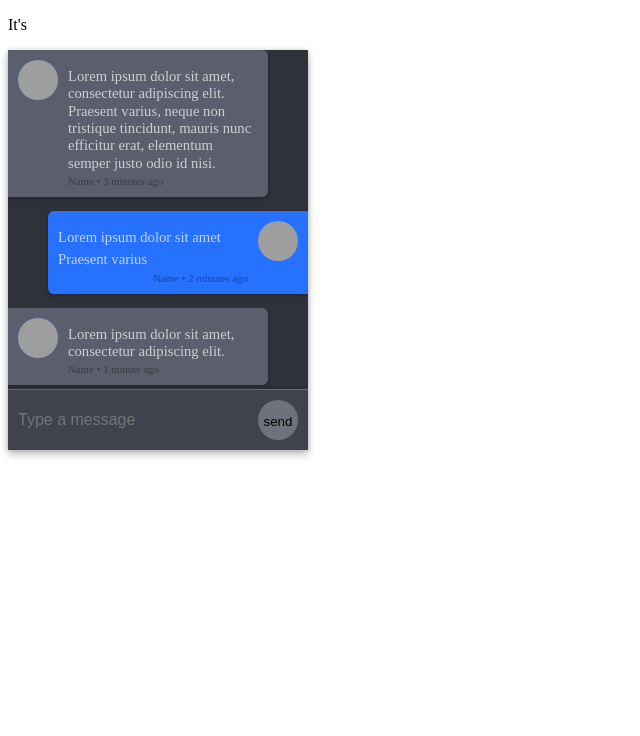
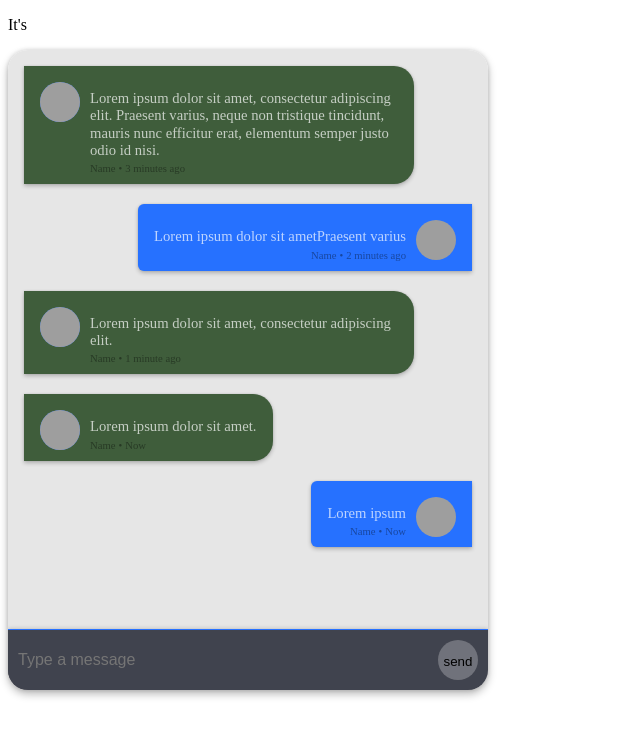
Before and after one commit to CristiScarlat/react-webpack-chat-app, a React app in the folder client/: page / in a window 1280 px wide. Shown: the top 736 px of the page, without its empty margins (0-640 px from the left). Built offline with nearby package versions, Linux system fonts and the light colour scheme; no server answers; grey boxes are pictures that could not be loaded.

Commit message:
add style to components

```diff
--- a/client/src/components/chatboxContainer/chatboxContainer.css
+++ b/client/src/components/chatboxContainer/chatboxContainer.css
@@ -1,9 +1,9 @@
 .chatbox {
-    width: 300px;
-    height: 400px;
-    max-height: 400px;
+    width: 30rem;
+    height: 40rem;
     display: flex;
     flex-direction: column;
     overflow: hidden;
     box-shadow: 0 0 4px rgba(0,0,0,.14),0 4px 8px rgba(0,0,0,.28);
+    border-radius: 20px;
 }
--- a/client/src/components/messagesContainer/messagesContainer.css
+++ b/client/src/components/messagesContainer/messagesContainer.css
@@ -1,21 +1,22 @@
 .chat-window {
     flex: auto;
     max-height: calc(100% - 60px);
-    background: #2f323b;
+    background: #e6e6e6;
     overflow: auto;
+    padding: 1rem;
 }
 .msg-container {
     position: relative;
     display: inline-block;
     width: 100%;
-    margin: 0 0 10px 0;
+    margin: 0 0 1rem 0;
     padding: 0;
 }
 .msg-box {
     display: flex;
-    background: #5b5e6c;
-    padding: 10px 10px 0 10px;
-    border-radius: 0 6px 6px 0;
+    background: #3f5d3b;
+    padding: 1rem 1rem 0 1rem;
+    border-radius: 0 20px 20px 0;
     max-width: 80%;
     width: auto;
     float: left;
--- /dev/null
+++ b/client/src/index.css
@@ -0,0 +1,7 @@
+body{
+    height: 100vh;
+}
+
+#app{
+    height:100%;
+}
--- a/client/src/index.js
+++ b/client/src/index.js
@@ -1,6 +1,7 @@
 import React from 'react';
 import ReactDOM from 'react-dom';
 import App from "./App.jsx";
+import './index.css'
 
 
 ReactDOM.render(
```
